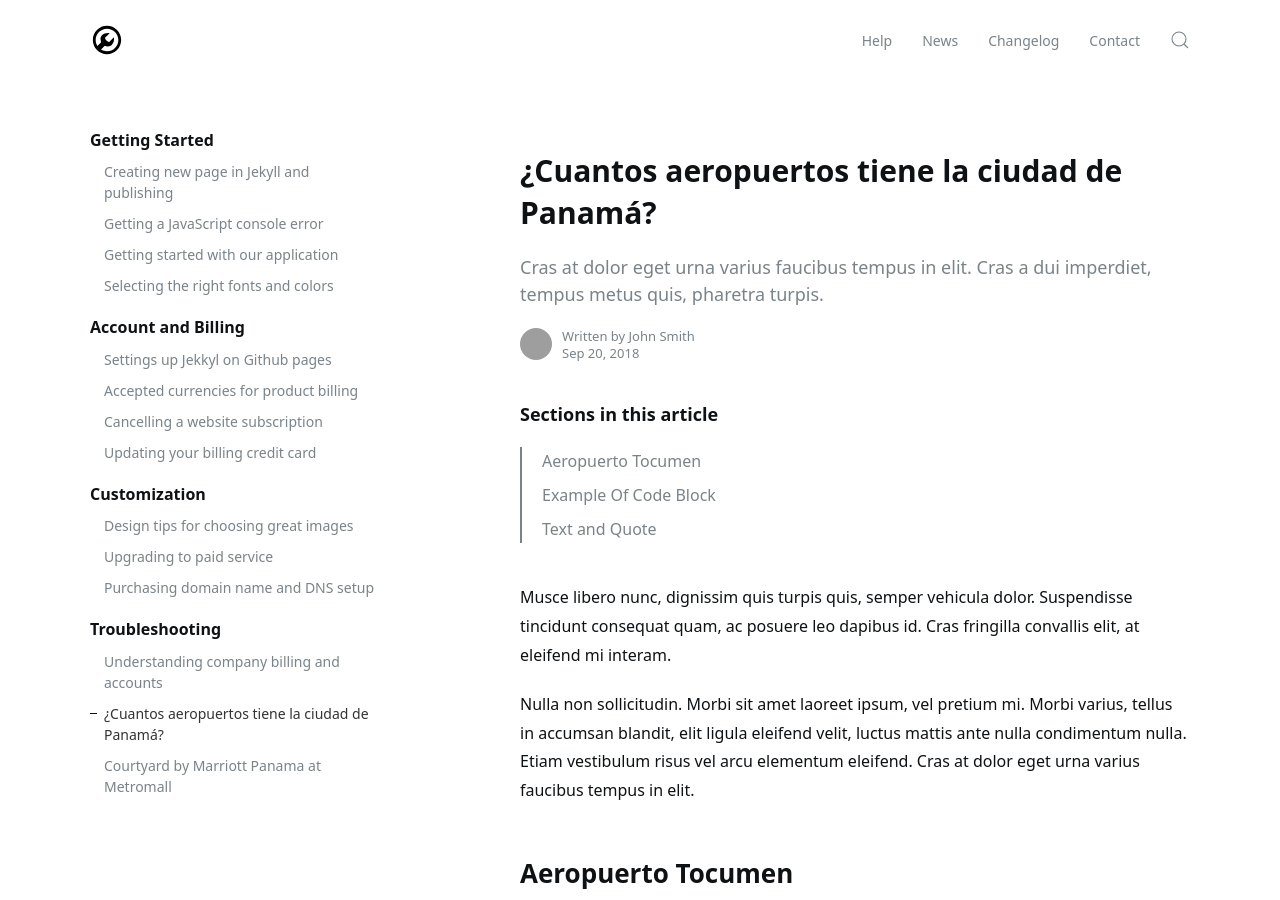
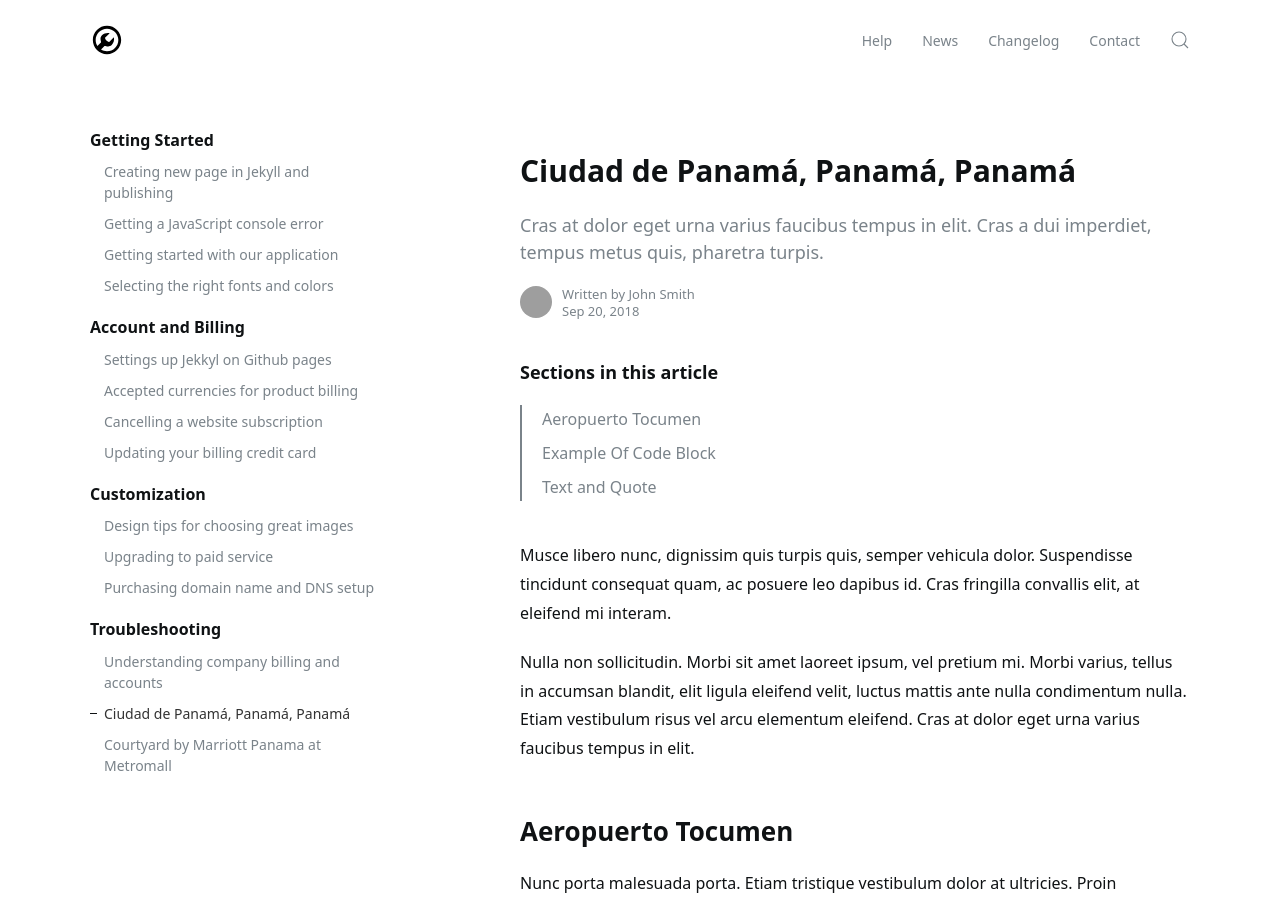
Before and after one commit to jelmii/jelmii.github.io, a Jekyll site: the page built from _docs/collections.md, in a window 1280 px wide and 900 px high. Built offline with Jekyll 4.4.1, drawn with Linux system fonts in a browser that asks for light colours; grey boxes are pictures that could not be loaded.

Commit message:
Update collections.md

```diff
--- a/_docs/collections.md
+++ b/_docs/collections.md
@@ -1,6 +1,6 @@
 ---
 layout: doc
-title: ¿Cuantos aeropuertos tiene la ciudad de Panamá?
+title: Ciudad de Panamá, Panamá, Panamá
 subtitle: Cras at dolor eget urna varius faucibus tempus in elit. Cras a dui imperdiet, tempus metus quis, pharetra turpis.
 author:
 tags: featured
```
